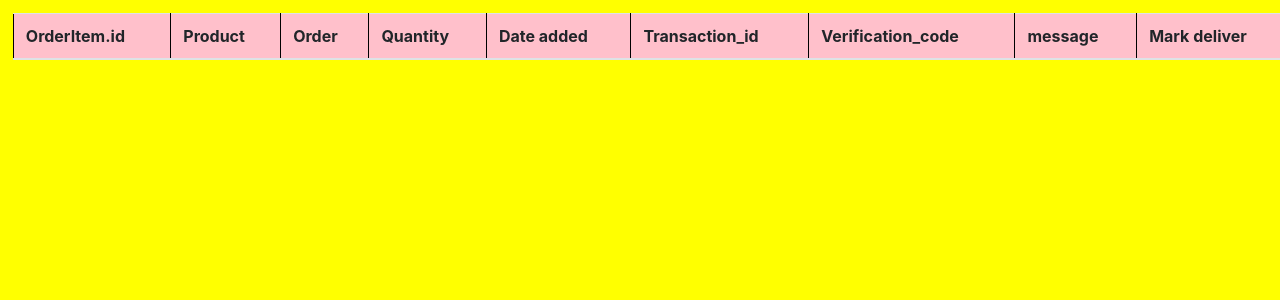
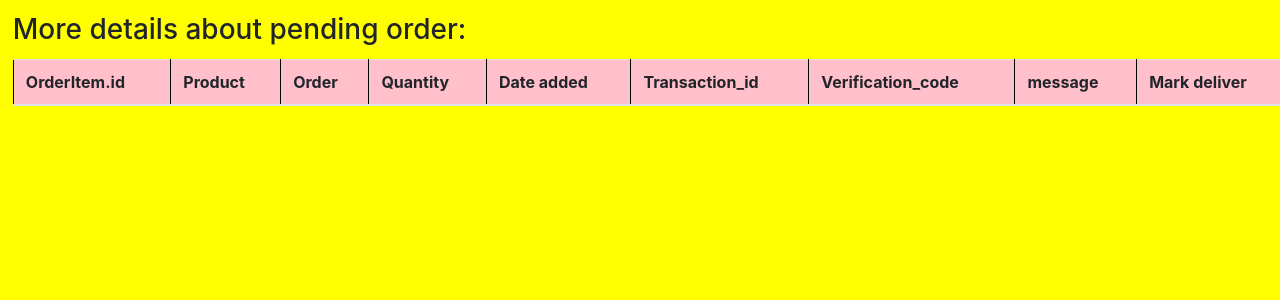
Before and after one commit to bhupinbaral0/CMS, a Django app: page /staff/pending_deliver/ in a window 1280 px wide. Shown: the part 56-356 px from the top of the page. Run offline with Django 3.2, Linux system fonts and the light colour scheme; the visitor is signed in with stand-in values (Sample User, id 1); data that the repository does not hold is empty; some libraries are stand-ins or nearby versions.

Commit message:
Update pending_deliver.html

```diff
--- a/canteen/templates/pending_deliver.html
+++ b/canteen/templates/pending_deliver.html
@@ -20,7 +20,7 @@
     <body>
 
         <table class="table table-striped">
-
+            <h3 style="float:left; margin:1%;"> More details about pending order: </h3>
             <thead>
                 <tr>
                 <th scope="col">OrderItem.id</th>
```
